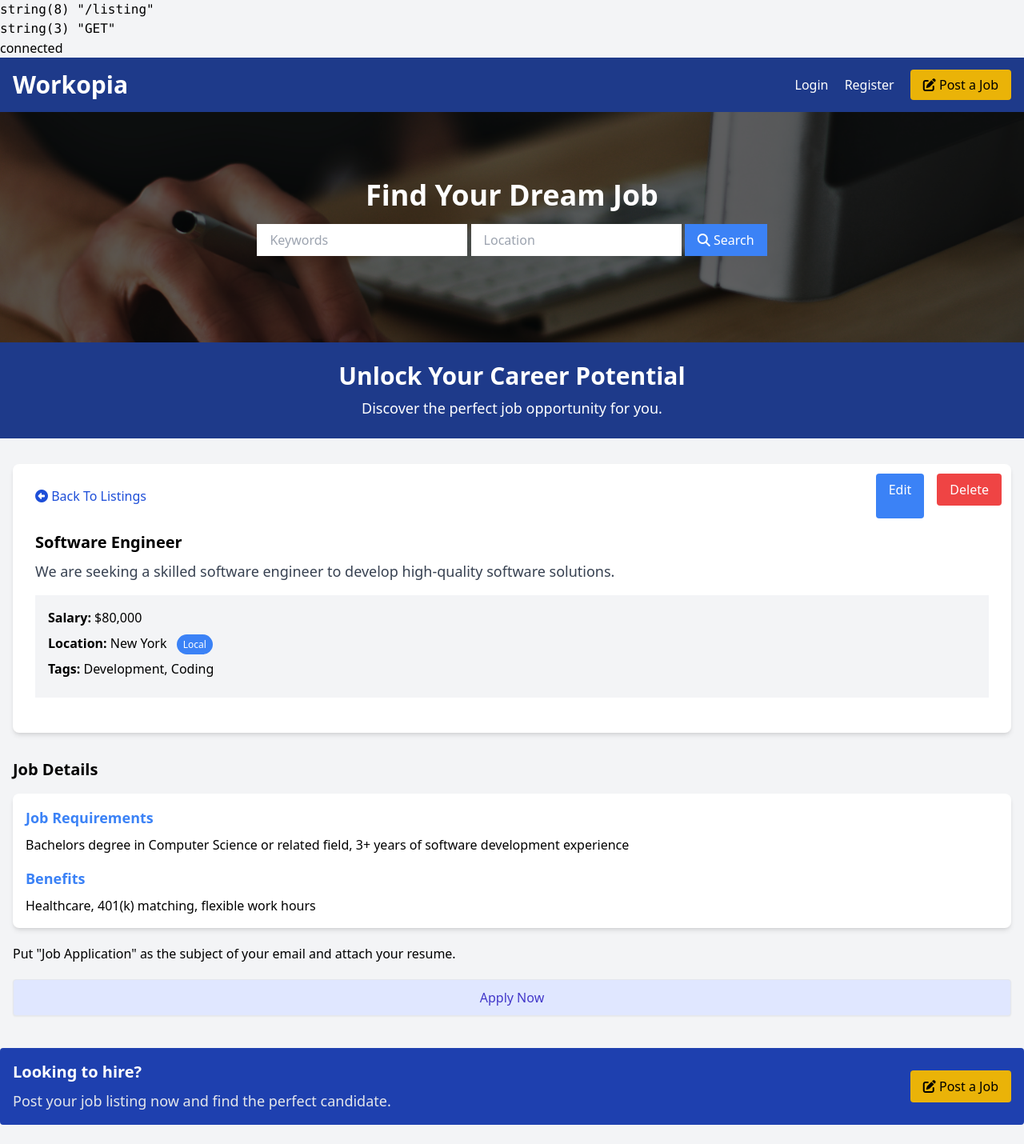
After one commit to Sec-il-n/workopa-php, a PHP site: page /listing?id=1 in a window 1280 px wide. The commit adds this page. Shown: the whole page at 80% size. Run offline with PHP 8.4, Linux system fonts and the light colour scheme; tables that the repository leaves empty or names only in its code hold one stand-in row (values such as "Sample post"); a stand-in replaces the project's code that opens the database connection.

Commit message:
[add][update]refs #011 95. Single Listing & Named Params

```diff
--- a/Database.php
+++ b/Database.php
@@ -34,9 +34,14 @@ class Database{
      * @return PDOStatement
      * @throws PDOException
      */
-    public function query($query) {
+    public function query($query, $params = []) {
         try {
             $sth = $this->conn->prepare($query);
+
+            // Bind Params
+            foreach ($params as $param => $value) {
+                $sth->bindValue(':' . $param, $value);
+            }
             $sth->execute();
             return $sth;
 
--- /dev/null
+++ b/controllers/listings/show.php
@@ -0,0 +1,12 @@
+<?php
+$config = require basePath('config/db.php');
+$db = new Database($config);
+
+$id = $_GET['id'];//cf. This is from user input!!
+$params = [
+    'id' => $id
+];
+// $listings = $db->query('SELECT * FROM listings WHERE id =' . $id)->fetch();//not FetchAll coz it's a 1 recode
+$listings = $db->query('SELECT * FROM listings WHERE id = :id', $params)->fetch();
+loadView('listings/show');
+?>
--- a/public/index.php
+++ b/public/index.php
@@ -13,7 +13,9 @@ $router = new Router();
 require basePath('routes.php');
 
 // Get current URI and HttpMethod
-$uri = $_SERVER['REQUEST_URI'];
+// $uri = $_SERVER['REQUEST_URI'];
+$uri = parse_url($_SERVER['REQUEST_URI'], PHP_URL_PATH);
+// inspectAndDie($uri);
 $method = $_SERVER['REQUEST_METHOD'];
 inspect($uri);
 inspect($method);
--- a/routes.php
+++ b/routes.php
@@ -9,3 +9,4 @@
 $router->get('/','controllers/home.php');
 $router->get('/listings','controllers/listings/index.php');
 $router->get('/listings/create','controllers/listings/create.php');
+$router->get('/listing','controllers/listings/show.php');
--- a/views/home.view.php
+++ b/views/home.view.php
@@ -36,7 +36,7 @@
                 <strong>Tags:</strong> <span><?= $listing['tags'] ?></span>
               </li>
             </ul>
-            <a href="listings/<?= $listing['id'] ?>"
+            <a href="/listing?id=<?= $listing['id'] ?>"
               class="block w-full text-center px-5 py-2.5 shadow-sm rounded border text-base font-medium text-indigo-700 bg-indigo-100 hover:bg-indigo-200"
             >
               Details
--- a/views/listings/index.view.php
+++ b/views/listings/index.view.php
@@ -28,7 +28,7 @@
                 <strong>Tags:</strong> <span><?= $listing['tags'] ?></span>
               </li>
             </ul>
-            <a href="listings/<?= $listing['id'] ?>"
+            <a href="listing/<?= $listing['id'] ?>"
               class="block w-full text-center px-5 py-2.5 shadow-sm rounded border text-base font-medium text-indigo-700 bg-indigo-100 hover:bg-indigo-200"
             >
               Details
--- /dev/null
+++ b/views/listings/show.view.php
@@ -0,0 +1,72 @@
+<?= loadPartial('head')?>
+<?= loadPartial('navbar')?>
+<?= loadPartial('showcase-serch')?>
+<?= loadPartial('top-banner')?>
+
+    <section class="container mx-auto p-4 mt-4">
+      <div class="rounded-lg shadow-md bg-white p-3">
+       <div class="flex justify-between items-center">
+      <a class="block p-4 text-blue-700" href="/listings">
+        <i class="fa fa-arrow-alt-circle-left"></i>
+        Back To Listings
+      </a>
+      <div class="flex space-x-4 ml-4">
+        <a href="/edit" class="px-4 py-2 bg-blue-500 hover:bg-blue-600 text-white rounded">Edit</a>
+        <!-- Delete Form -->
+        <form method="POST">
+          <button type="submit" class="px-4 py-2 bg-red-500 hover:bg-red-600 text-white rounded">Delete</button>
+        </form>
+        <!-- End Delete Form -->
+      </div>
+    </div>
+        <div class="p-4">
+          <h2 class="text-xl font-semibold">Software Engineer</h2>
+          <p class="text-gray-700 text-lg mt-2">
+            We are seeking a skilled software engineer to develop high-quality
+            software solutions.
+          </p>
+          <ul class="my-4 bg-gray-100 p-4">
+            <li class="mb-2"><strong>Salary:</strong> $80,000</li>
+            <li class="mb-2">
+              <strong>Location:</strong> New York
+              <span
+                class="text-xs bg-blue-500 text-white rounded-full px-2 py-1 ml-2"
+                >Local</span
+              >
+            </li>
+            <li class="mb-2">
+              <strong>Tags:</strong> <span>Development</span>,
+              <span>Coding</span>
+            </li>
+          </ul>
+        </div>
+      </div>
+    </section>
+
+    <section class="container mx-auto p-4">
+      <h2 class="text-xl font-semibold mb-4">Job Details</h2>
+      <div class="rounded-lg shadow-md bg-white p-4">
+        <h3 class="text-lg font-semibold mb-2 text-blue-500">
+          Job Requirements
+        </h3>
+        <p>
+          Bachelors degree in Computer Science or related field, 3+ years of
+          software development experience
+        </p>
+        <h3 class="text-lg font-semibold mt-4 mb-2 text-blue-500">Benefits</h3>
+        <p>Healthcare, 401(k) matching, flexible work hours</p>
+      </div>
+      <p class="my-5">
+        Put "Job Application" as the subject of your email and attach your
+        resume.
+      </p>
+      <a
+        href="mailto:manager@company.com"
+        class="block w-full text-center px-5 py-2.5 shadow-sm rounded border text-base font-medium cursor-pointer text-indigo-700 bg-indigo-100 hover:bg-indigo-200"
+      >
+        Apply Now
+      </a>
+    </section>
+
+<?= loadPartial('bottom-banner')?>
+<?= loadPartial('footer')?>
```
